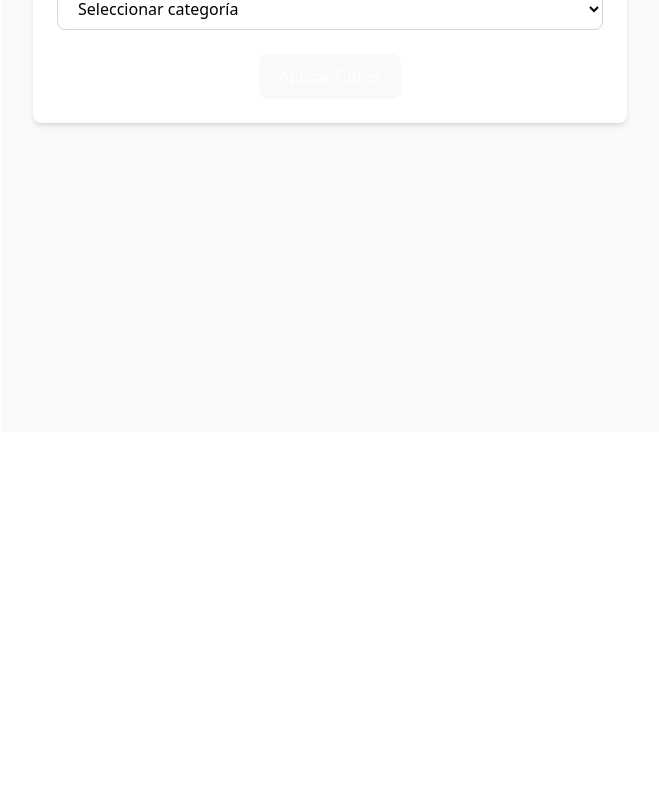
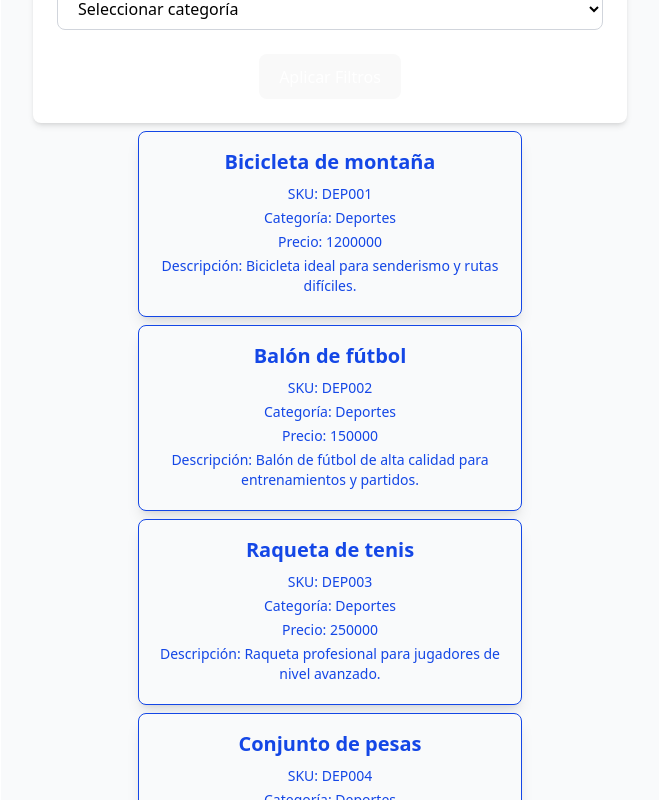
Before and after one commit to erozog125/instrumento-evaluacion-react, a React (Vite) app: page / in a window 1280 px wide. Shown: the part 400-1200 px from the top of the page, without its empty margins (310-969 px from the left). Before the commit the page ends 864 px from the top, so only its background shows below. Built offline with nearby package versions, Linux system fonts and the light colour scheme.

Commit message:
se agrega el apartado para mostara los prodcutos filtrados

```diff
--- a/src/components/FilterProducts.jsx
+++ b/src/components/FilterProducts.jsx
@@ -84,7 +84,13 @@ export const FilterProducts = () => {
           </button>
         </div>
       </div>
-
+      <div>
+        {
+          filteredProducts.map((product) => (
+            <Product key={product.sku} {...product} />
+          ))
+        }
+      </div>
     </div>
   )
 }
```
